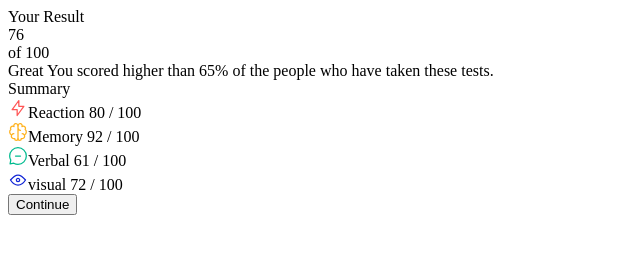
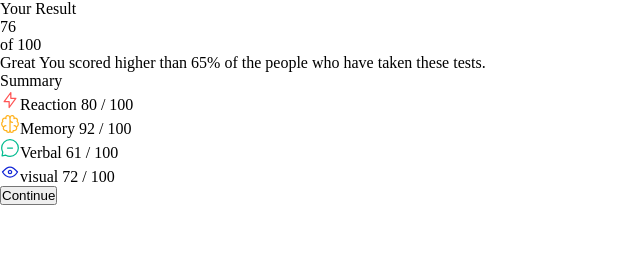
Before and after one commit to eliz-mercer/results-summary-component-main, a plain HTML site: page index.html in a window 1280 px wide. Shown: the whole page, without its empty margins (0-640 px from the left). Drawn offline with Linux system fonts and the light colour scheme.

Commit message:
added styles in the html and set colors and a quick reset of styles

```diff
--- a/index.html
+++ b/index.html
@@ -16,7 +16,7 @@
       href="https://fonts.googleapis.com/css2?family=Hanken+Grotesk:wght@500;700;800&display=swap"
       rel="stylesheet"
     />
-
+    <link rel="stylesheet" href="style.css">
     <title>Results summary component</title>
   </head>
   <body>
--- /dev/null
+++ b/style.css
@@ -0,0 +1,22 @@
+/* variables for colors */
+:root {
+  /* colors vatiables */
+  /* primary */
+  --primary-light-red: hsl(0, 100%, 67%);
+  --primary-orangey-yellow: hsl(39, 100%, 56%);
+  --primary-green-teal: hsl(166, 100%, 37%);
+  --primary--cobalt-blue: hsl(234, 85%, 45%);
+  /* gradients */
+  --gradient-light-slate-blue: hsl(252, 100%, 67%);
+  --gradient-royal-blue: hsl(241, 81%, 54%);
+  /* neutral */
+  --neutral-white: hsl(0, 0%, 100%);
+  --neutral-pale-blue: hsl(221, 100%, 96%);
+  --neutral-light-lavender: hsl(241, 100%, 89%);
+  --neutral-gray-blue: hsl(224, 30%, 27%);
+}
+* {
+  margin: 0;
+  padding: 0;
+  box-sizing: border-box;
+}
```
